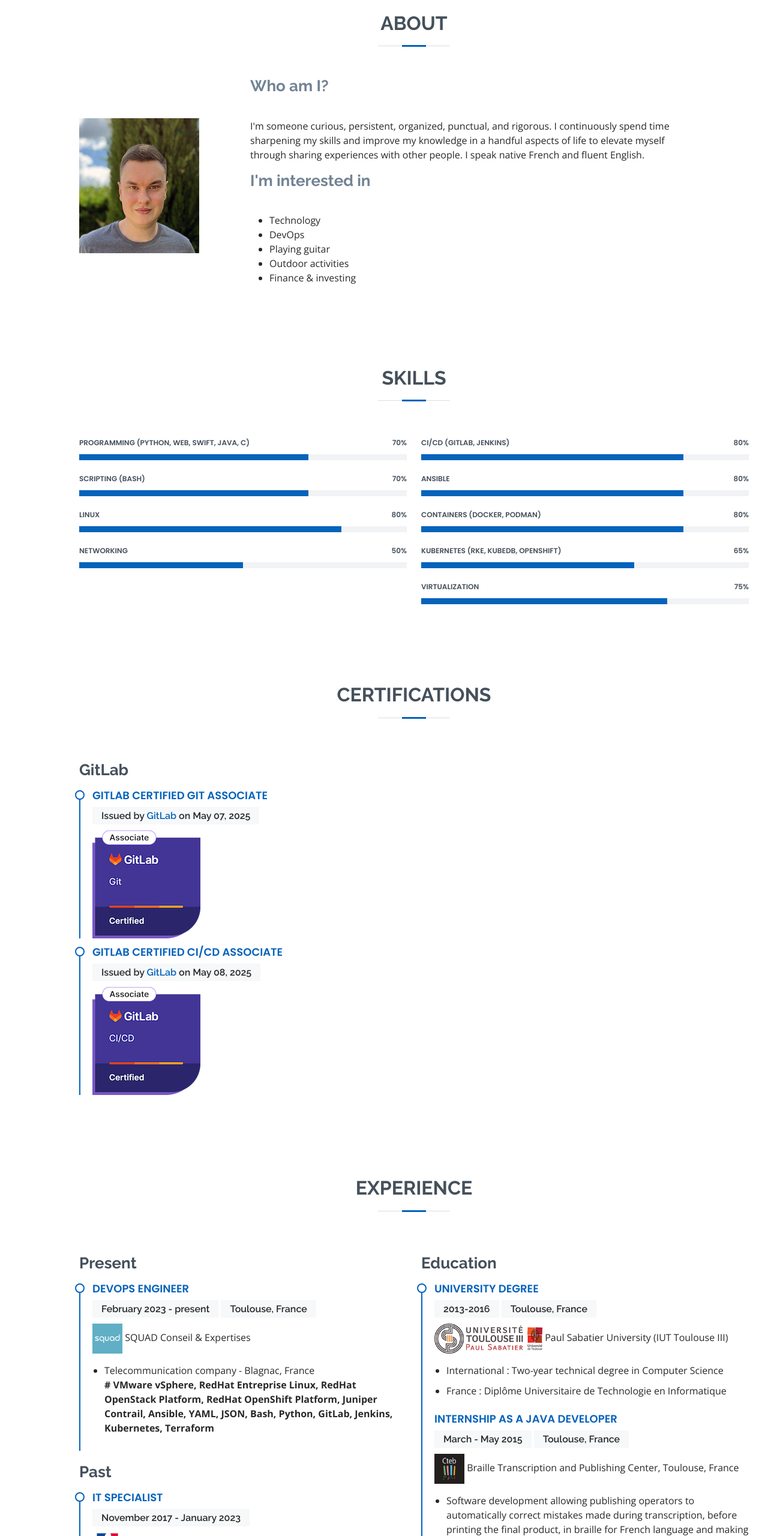
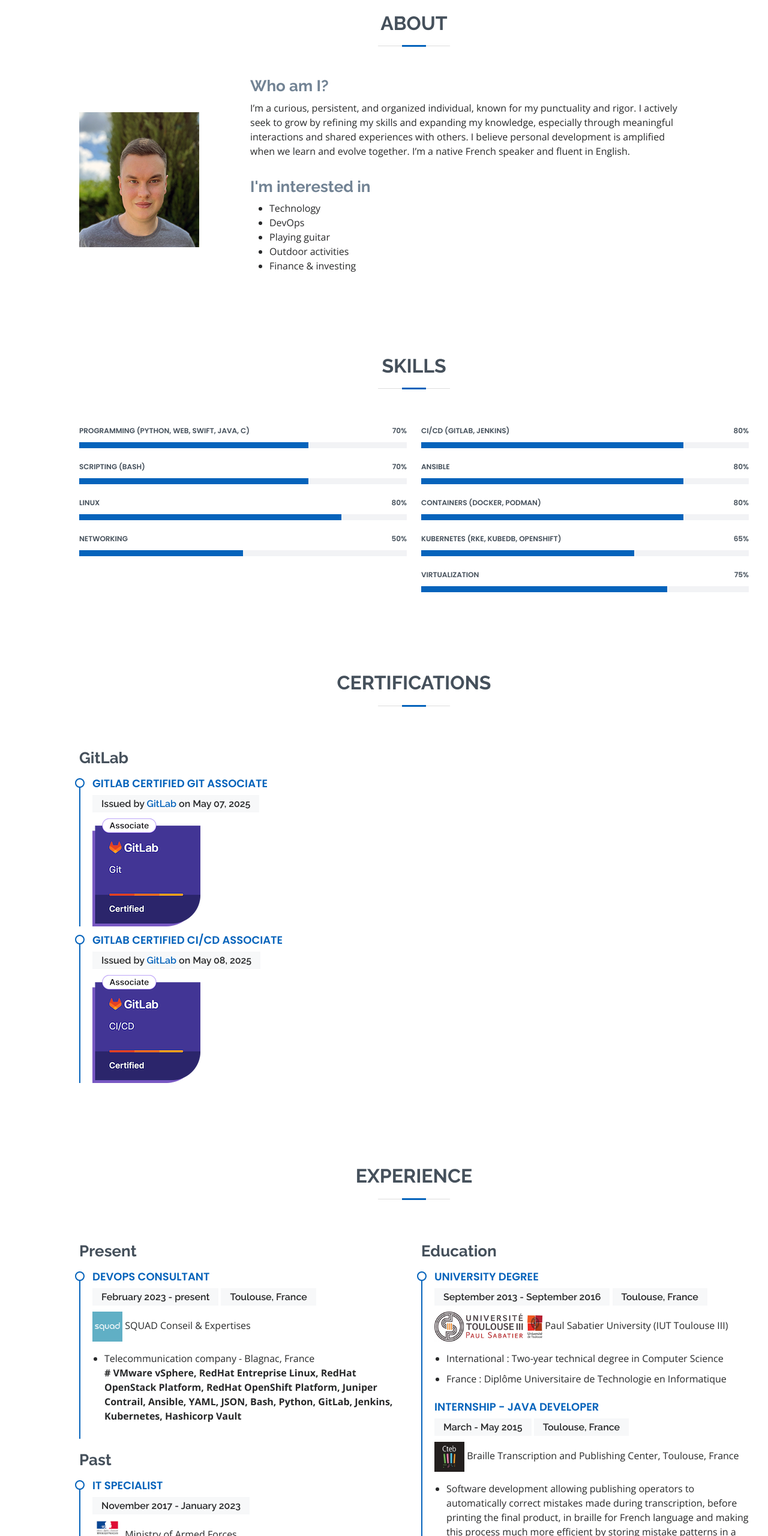
Before and after one commit to clementvna/clementvna.github.io, a plain HTML site: page index.html in a window 1280 px wide. Shown: the part 840-3400 px from the top of the page at 60% size. Drawn offline with nearby package versions, Linux system fonts and the light colour scheme.

Commit message:
Various updates

```diff
--- a/assets/css/style.css
+++ b/assets/css/style.css
@@ -384,7 +384,10 @@ section {
   font-weight: 700;
   font-size: 26px;
   color: #728394;
-  padding-bottom: 30px;
+}
+
+.about .content p {
+  margin-bottom: 32px;
 }
 
 .about .content p:last-child {
--- a/index.html
+++ b/index.html
@@ -64,10 +64,10 @@
           <div class="col-lg-8 pt-4 pt-lg-0 content">
             <h3>Who am I?</h3>
             <p>
-              I'm someone curious, persistent, organized, punctual, and rigorous. I continuously
-              spend time sharpening my skills and improve my knowledge in a handful aspects of life
-              to elevate myself through sharing experiences with other people. I speak native French
-              and fluent English.
+              I’m a curious, persistent, and organized individual, known for my punctuality and rigor. I actively seek to grow by
+              refining my skills and expanding my knowledge, especially through meaningful interactions and shared experiences
+              with others. I believe personal development is amplified when we learn and evolve together. I’m a native French
+              speaker and fluent in English.
             </p>
             <h3>I'm interested in</h3>
             <ul>
@@ -170,12 +170,12 @@
             <h3 class="certifications-title">GitLab</h3>
             <div class="certifications-item pb-0">
               <h4>GitLab Certified Git Associate</h4>
-              <h5>Issued by <a href="https://www.credly.com/org/gitlab">GitLab</a> on May 07, 2025</h5>
+              <h5>Issued by <a href="https://www.credly.com/org/gitlab" target="_blank">GitLab</a> on May 07, 2025</h5>
               <p><img src="assets/img/badges/gitlab-certified-git-associate.png"/></p>
             </div>
             <div class="certifications-item pb-0">
               <h4>GitLab Certified CI/CD Associate</h4>
-              <h5>Issued by <a href="https://www.credly.com/org/gitlab">GitLab</a> on May 08, 2025</h5>
+              <h5>Issued by <a href="https://www.credly.com/org/gitlab" target="_blank">GitLab</a> on May 08, 2025</h5>
               <p><img src="assets/img/badges/gitlab-certified-ci-cd-associate.png"/></p>
             </div>
           </div>
@@ -192,7 +192,7 @@
           <div class="col-lg-6">
             <h3 class="resume-title">Present</h3>
             <div class="resume-item pb-0">
-              <h4>DevOps Engineer</h4>
+              <h4>DevOps Consultant</h4>
               <h5>February 2023 - present</h5>
               <h5>Toulouse, France</h5>
               <p>
@@ -204,10 +204,9 @@
                   Telecommunication company - Blagnac, France
                   <p><b># VMware vSphere, RedHat Entreprise Linux, RedHat OpenStack Platform,
                     RedHat OpenShift Platform, Juniper Contrail, Ansible, YAML, JSON, Bash, Python,
-                    GitLab, Jenkins, Kubernetes, Terraform</b></p>
+                    GitLab, Jenkins, Kubernetes, Hashicorp Vault</b></p>
                 </li>
               </ul>
-
             </div>
             <h3 class="resume-title">Past</h3>
             <div class="resume-item">
@@ -224,14 +223,14 @@
             <h3 class="resume-title">Education</h3>
             <div class="resume-item pb-0">
               <h4>University Degree</h4>
-              <h5>2013-2016</h5>
+              <h5>September 2013 - September 2016</h5>
               <h5>Toulouse, France</h5>
               <p><img src="assets/img/education-iut.png" width="180" height="50"/> Paul Sabatier University (IUT Toulouse III)</p>
               <ul>
                 <li>International : Two-year technical degree in Computer Science</li>
                 <li>France : Diplôme Universitaire de Technologie en Informatique</li>
               </ul>
-              <h4>Internship as a Java Developer</h4>
+              <h4>Internship - Java Developer</h4>
               <h5>March - May 2015</h5>
               <h5>Toulouse, France</h5>
               <p><img src="assets/img/experiences-cteb.png" width="50" height="50"/> Braille Transcription and Publishing Center, Toulouse, France</p>
```
